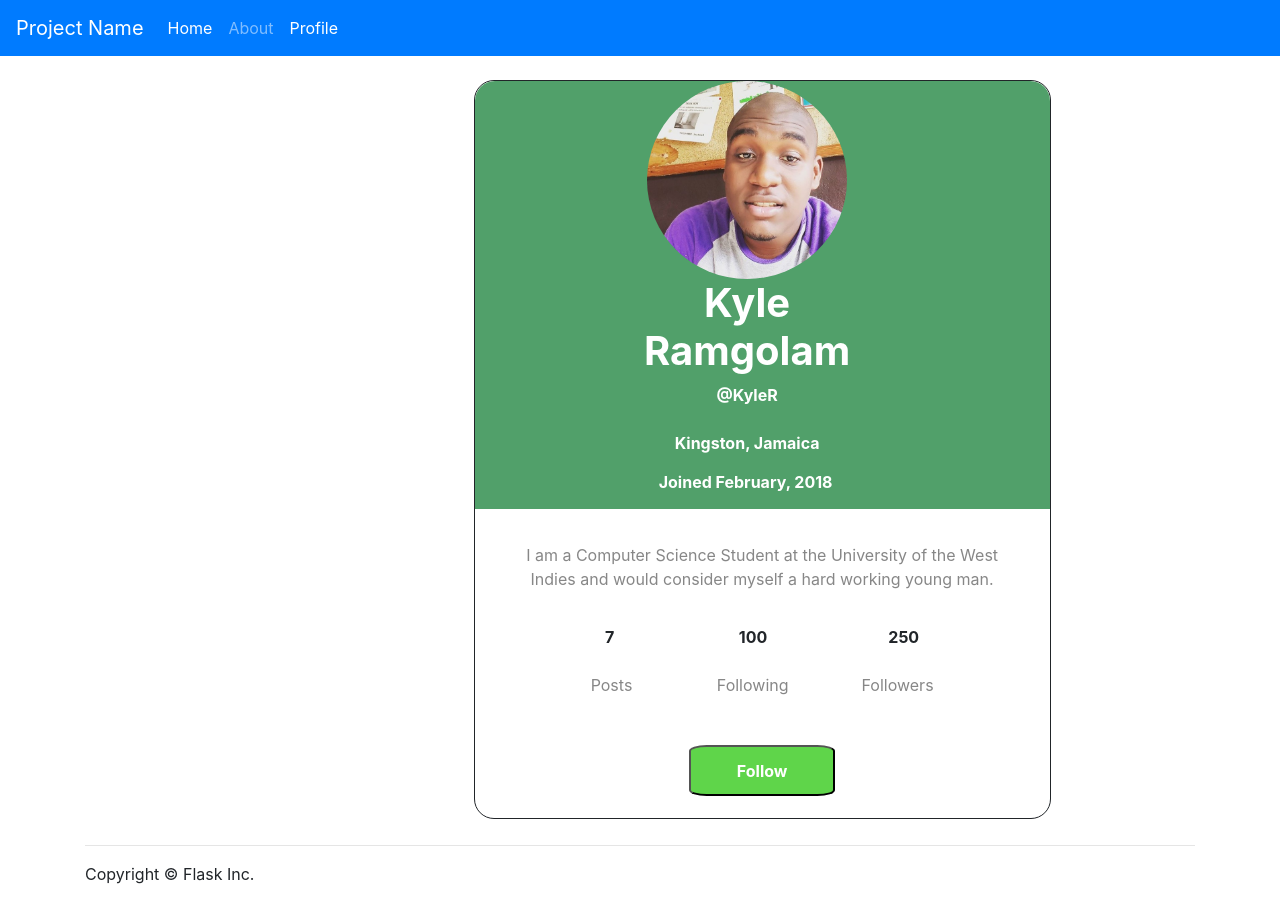
After one commit to bridgeram/info3180-lab2, a Flask app: page /profile in a window 1280 px wide. The commit adds this page. Run offline with Flask 2, Linux system fonts and the light colour scheme; some libraries are stand-ins or nearby versions.

Commit message:
yes first try

```diff
--- a/app/static/css/app.css
+++ b/app/static/css/app.css
@@ -1,3 +1,76 @@
-body {
-    padding-top: 5rem;
+
+
+img {
+
+    border-radius: 50%;
+    width:200px;
+
 }
+
+#BIO{
+    position: relative;
+    border-style: solid;
+    border-width: 1px 1px 1px 1px;
+    border-radius: 20px;
+    text-align: center;
+    padding-bottom: 3%;
+    margin-top: 80px;
+    margin-right: 20%;
+
+}
+
+#profile{
+
+    padding-bottom: 10px;
+    margin-top: 20px;
+    margin-bottom: 14px;
+    padding-left: 35%;
+
+
+}
+#name{
+    background-color: #51A06A;
+    font-weight: bold;
+
+    padding-left: 130px;
+    padding-right: 160px;
+
+    border-color: #d8d4d4;
+    border-width: 1.1px;
+    color: white;
+     border-top-right-radius:  20px;
+     border-top-left-radius: 20px;
+
+
+}
+
+#date{
+    padding: 15px;
+    margin-left: 10px;
+    margin-right: 13px;
+    border-color: #d8d4d4;
+    border-width: 1.1px;
+}
+
+
+
+#about-me{
+   padding: 10px;
+   color: #878787;
+    border-width: 1.1px;
+}
+
+#button{
+    background-color:#5FD54A;
+    border-radius: 12%;
+    padding-left:8%;
+    padding-right: 8%;
+    padding-bottom:2%;
+    padding-top:2%;
+    color: white;
+    font-weight: bold;
+}
+
+#foll2{color:#878787;
+
+}
--- a/app/templates/header.html
+++ b/app/templates/header.html
@@ -12,6 +12,9 @@
       <li class="nav-item">
         <a class="nav-link" href="{{ url_for('about') }}">About</a>
       </li>
+      <li class="nav-item active">
+         <a class="nav-link" href="{{ url_for('profile') }}">Profile  <span class="sr-only">(current)</span></a>
+      </li>
     </ul>
   </div>
 </nav>
--- /dev/null
+++ b/app/templates/profile.html
@@ -0,0 +1,35 @@
+{% extends "base.html" %}
+
+{% block main %}
+
+<div id ="profile">
+
+
+<div id = "BIO">
+
+    <div id= "name">
+        <div id = "image"> <img src="{{url_for('static', filename = 'profile.jpg' )}}"></img>
+         <h1><strong>Kyle Ramgolam</strong> </h1>
+         @KyleR </br></br>
+        Kingston, Jamaica </br>
+        </div>
+        <div id="date"> Joined {{ date }}  </div>
+
+    </div>
+    </br>
+    <div id="about-me">   I am a Computer Science Student at the University of the West</br> Indies and would consider myself a hard working young man. </div>
+    </br>
+    <div id="Foll">
+        <strong>7</strong>&emsp;&emsp;&emsp;&emsp;&emsp;&emsp;&emsp;&ensp;   <strong>100</strong> &emsp;&emsp;&emsp;&emsp;&emsp;&emsp;&emsp;       <strong>250</strong> </br></div></br>
+
+    <div id="foll2">
+        Posts&emsp;&emsp;&emsp;&emsp;&emsp; Following &emsp;&emsp;&emsp;&emsp;  Followers
+    </div>
+
+    </br></br>
+
+    <button id="button">Follow</button>
+
+</div>
+</div>
+{% endblock %}
--- a/app/views.py
+++ b/app/views.py
@@ -4,14 +4,20 @@ Jinja2 Documentation:    http://jinja.pocoo.org/2/documentation/
 Werkzeug Documentation:  http://werkzeug.pocoo.org/documentation/
 This file creates your application.
 """
-
+import datetime
 from app import app
 from flask import render_template, request, redirect, url_for, flash
+
 
 
 ###
 # Routing for your application.
 ###
+
+@app.route('/profile')
+def profile():
+    datetime = format_date_joined();
+    return render_template('profile.html',date=datetime)
 
 @app.route('/')
 def home():
@@ -35,6 +41,11 @@ def send_text_file(file_name):
     file_dot_text = file_name + '.txt'
     return app.send_static_file(file_dot_text)
 
+def format_date_joined():
+    dateJoined=datetime.date(2018,2,10)
+    return dateJoined.strftime("%B, %Y")
+
+
 
 @app.after_request
 def add_header(response):
```
Also changed, not shown: app/static/profile.jpg (added).
